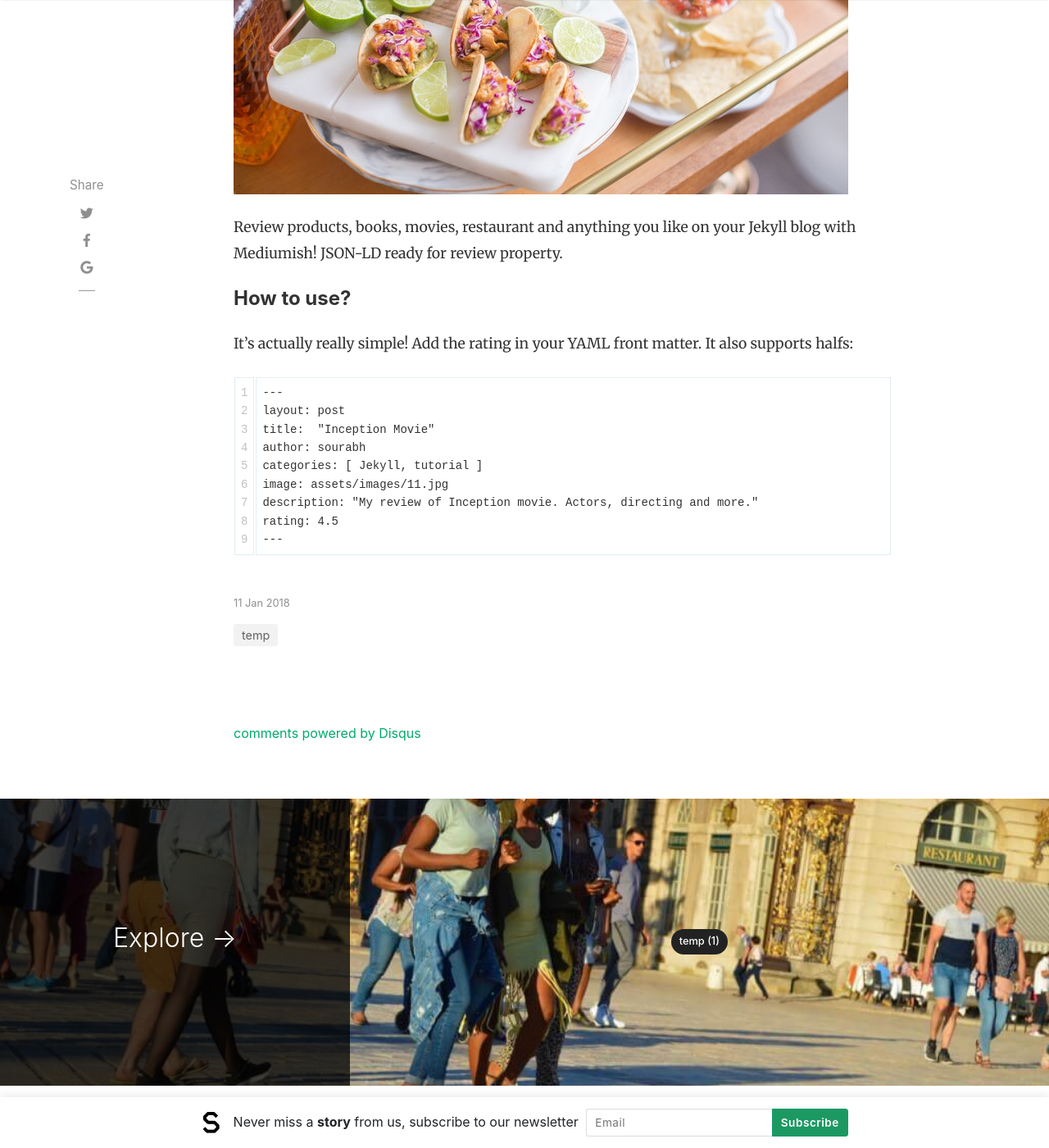
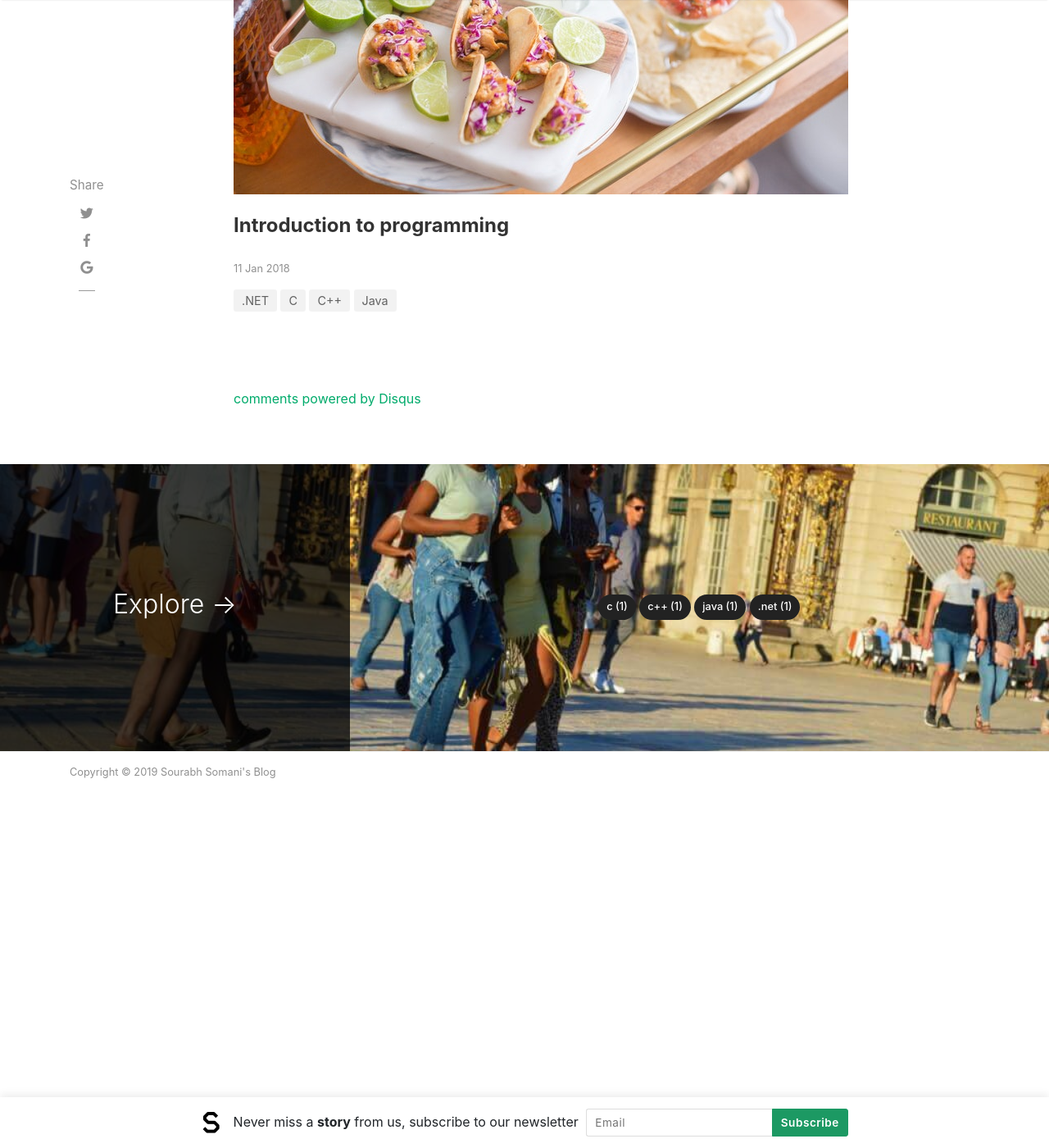
Before and after one commit to sourabhsomani/sourabh_blog, a Jekyll site: the page built from _posts/2018-01-11-customer-service.md, in a window 1280 px wide and 1400 px high, scrolled down 574 px. Shown: the whole window at 82% size. Built offline with Jekyll 4.4.1, drawn with Linux system fonts in a browser that asks for light colours; nearby versions of some CDN libraries; comment, search, counter and statistics services are not loaded.

Commit message:
Updated the category

````diff
--- a/_posts/2018-01-11-customer-service.md
+++ b/_posts/2018-01-11-customer-service.md
@@ -2,7 +2,7 @@
 layout: post
 title:  "Inception Movie"
 author: sourabh
-categories: [ temp ]
+categories: [C, C++, Java, .NET]
 image: assets/images/11.jpg
 description: "My review of Inception movie. Acting, plot and something else in this short description."
 featured: true
@@ -10,20 +10,4 @@ hidden: true
 # rating: 4.5
 ---
 
-Review products, books, movies, restaurant and anything you like on your Jekyll blog with Mediumish! JSON-LD ready for review property.
-
-#### How to use?
-
-It's actually really simple! Add the rating in your YAML front matter. It also supports halfs:
-
-```html
----
-layout: post
-title:  "Inception Movie"
-author: sourabh
-categories: [ Jekyll, tutorial ]
-image: assets/images/11.jpg
-description: "My review of Inception movie. Actors, directing and more."
-rating: 4.5
----
-```
+#### Introduction to programming
````
